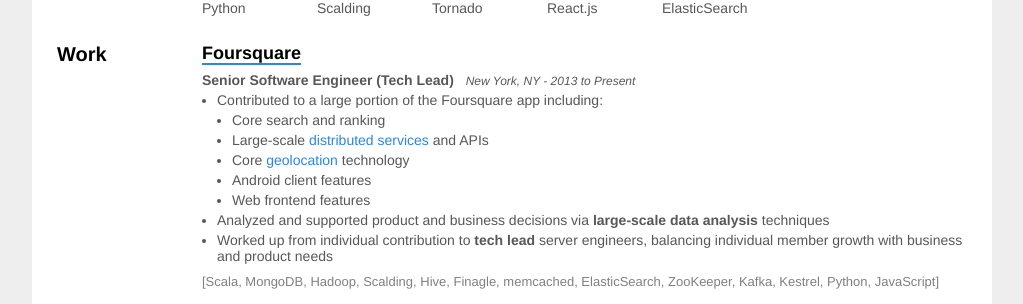
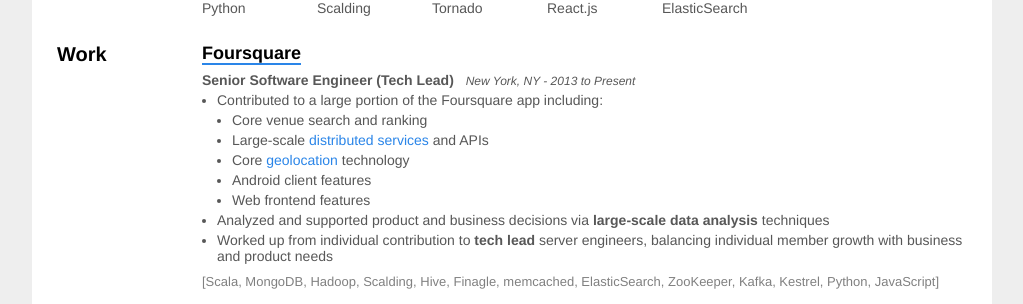
Before and after one commit to jkao/jkao.github.io, a Jekyll site: the page resume.html, which Jekyll copies as it is, in a window 1280 px wide. Shown: the part 323-627 px from the top of the page, without its empty margins (128-1151 px from the left). Built offline with Jekyll 4.4.1, drawn with Linux system fonts in a browser that asks for light colours.

Commit message:
Update resume.html

```diff
--- a/resume.html
+++ b/resume.html
@@ -280,7 +280,7 @@
                 <li>
                   Contributed to a large portion of the Foursquare app including:
                   <ul>
-                    <li>Core search and ranking</li>
+                    <li>Core venue search and ranking</li>
                     <li>
                       Large-scale
                       <a href='https://twitter.github.io/finagle/' target='_blank'>distributed services</a>
```
